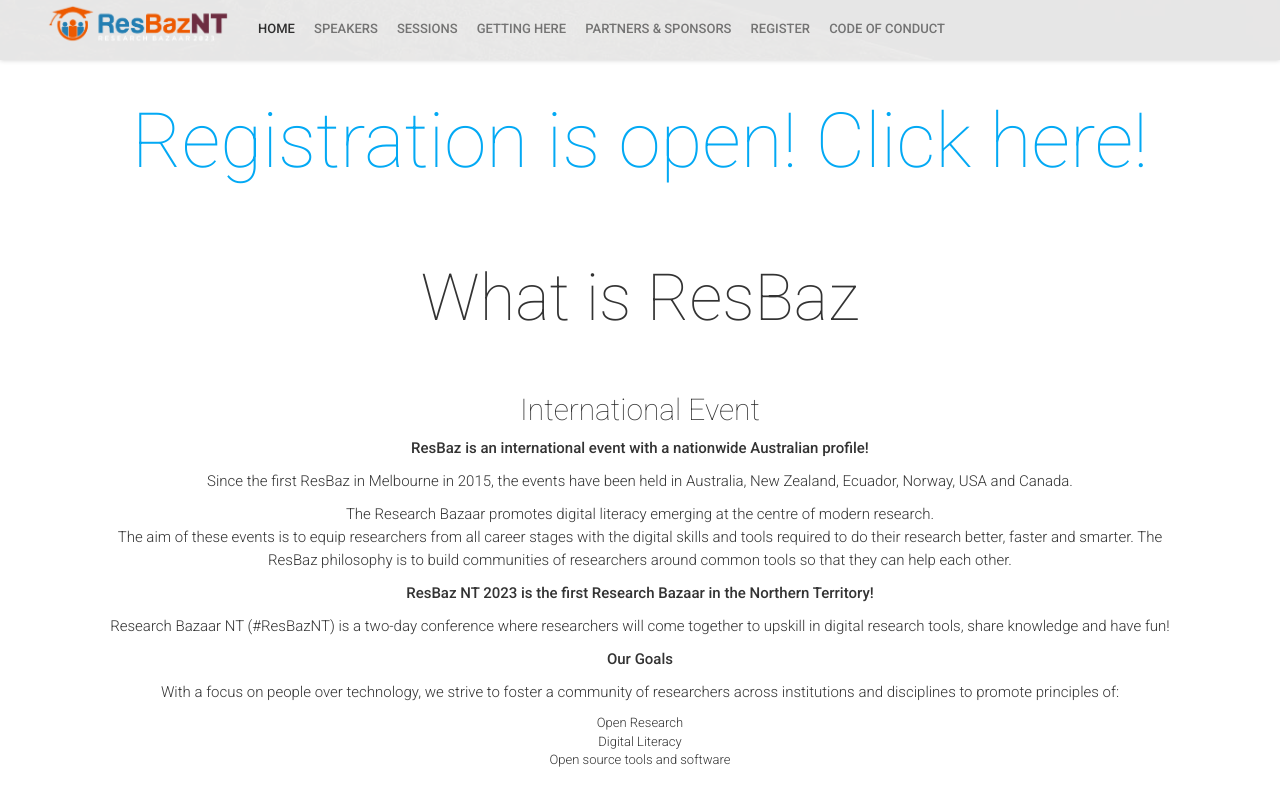
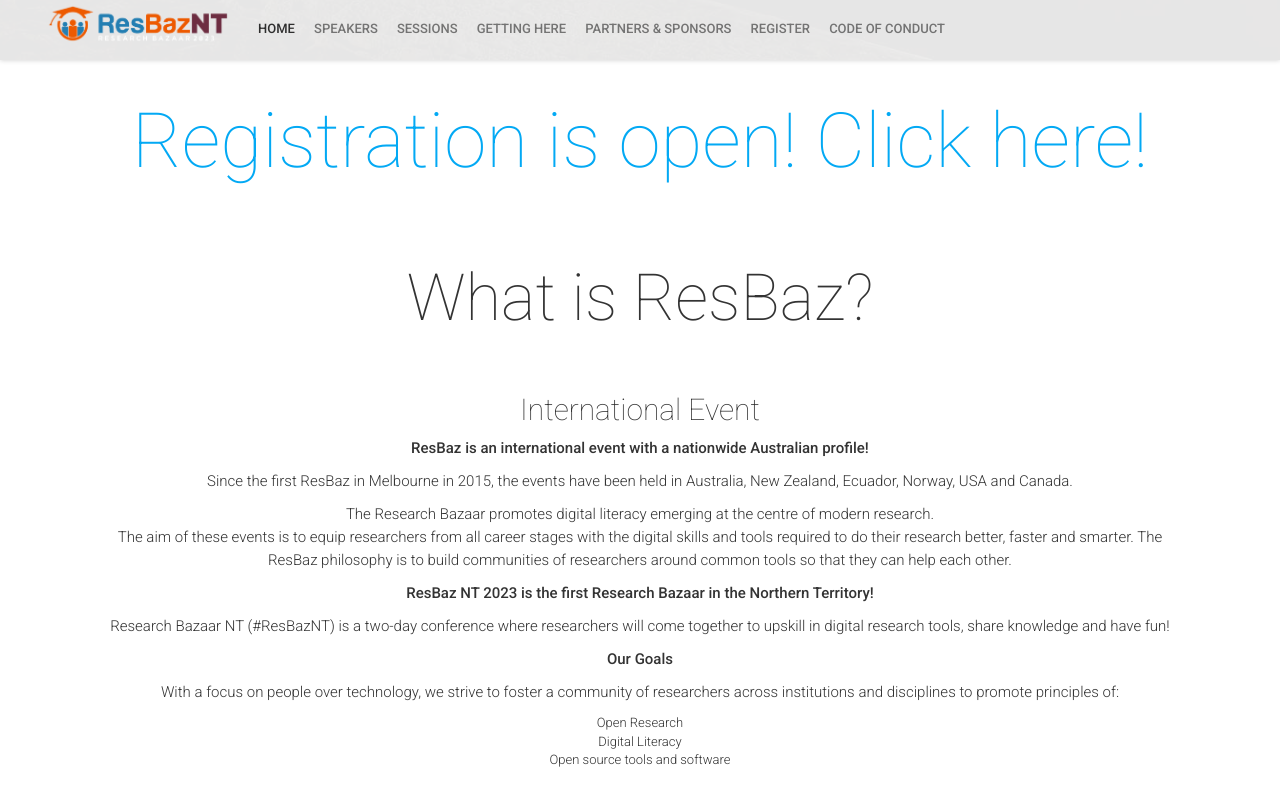
Before and after one commit to resbaznt/resbaz2023NT, a Jekyll site: the page built from index.html, in a window 1280 px wide and 900 px high, scrolled down 840 px, cut to the strip 0-836 px from the top of the window. Shown: the top 806 px of the strip. Built offline with Jekyll 4.4.1, drawn with Linux system fonts in a browser that asks for light colours; nearby versions of some CDN libraries; comment, search, counter and statistics services are not loaded.

```diff
--- a/_config.yml
+++ b/_config.yml
@@ -65,7 +65,7 @@ eventDate: "October 25-26 2023"
 
 
 # About Block
-aboutTitle: "What is ResBaz"
+aboutTitle: "What is ResBaz?"
 aboutSubtitle: "International Event"
 aboutText: "<p><b>ResBaz is an international event with a nationwide Australian profile!</b></p>
 
@@ -132,7 +132,7 @@ mapMobileCenterCoordinates: "-12.467887678365145, 130.84538544678253"
 tweetsFeedImage: "PurpleF_ResbazQld_NathCampus.jpg"
 tweetsFeedTitle: "What's the latest?"
 twitterHashTag: "ResBazNT"
-twitterFeed: "https://twitter.com/ResBazNT"
+twitterFeed: "https://twitter.com/search?q=%23ResBazNT"
 
 # Partners Block
 # organizersTitle: "Organisers"
```
